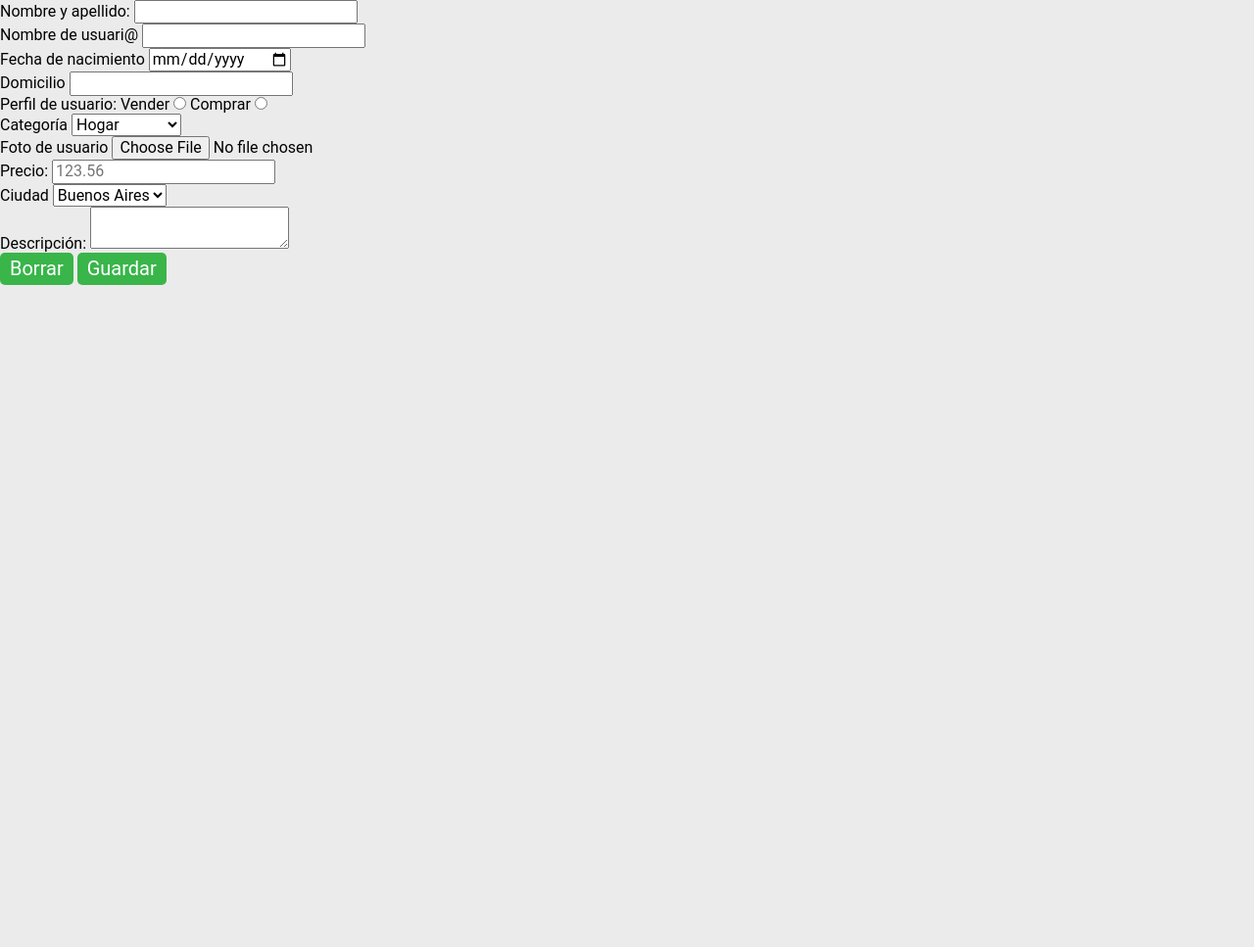
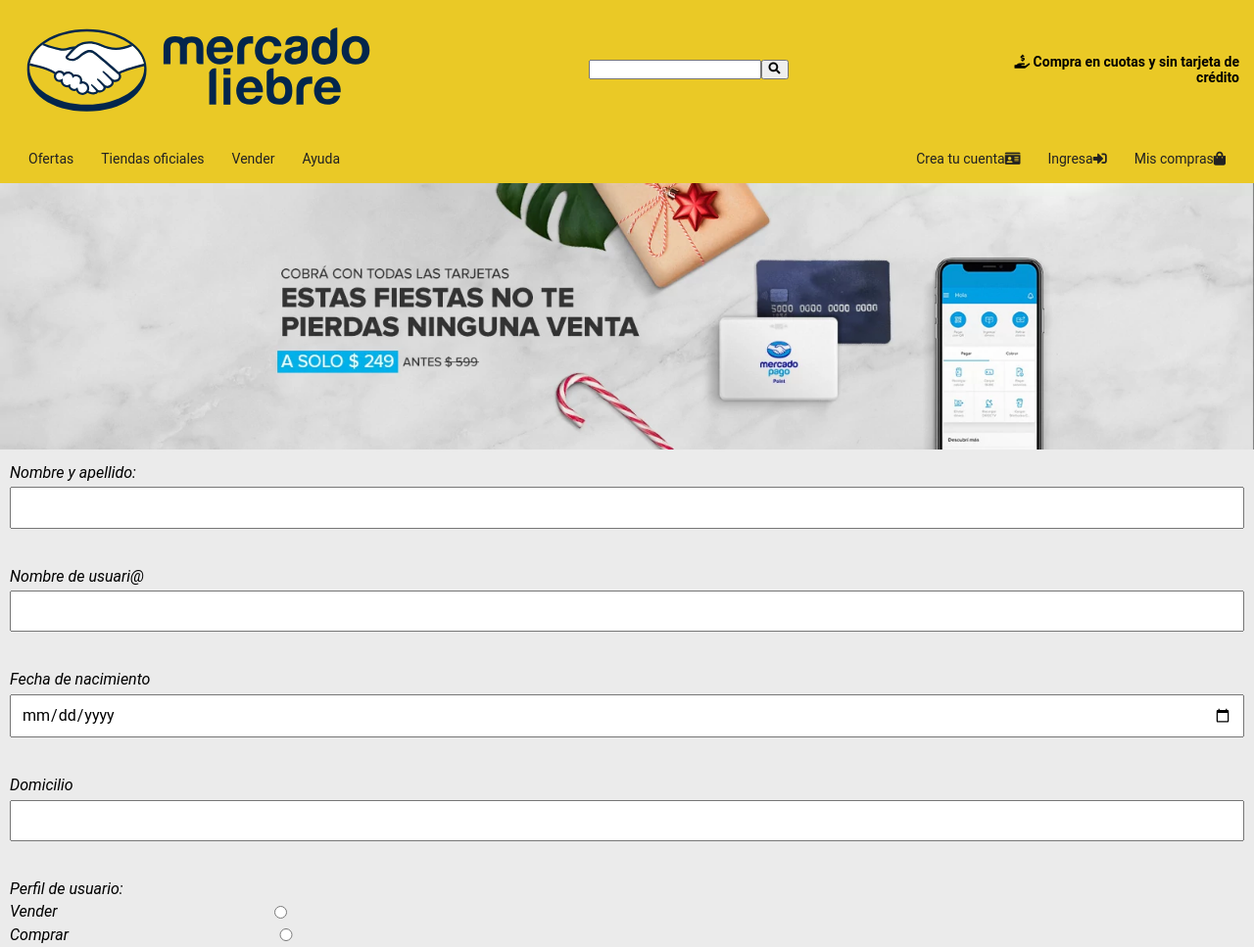
Before and after one commit to dmzapatas1/mercadoLiebre, a website: page views/register.html in a window 1280 px wide. Shown: the top 967 px of the page at 98% size. Before the commit the page ends 800 px from the top, so only its background shows below. Drawn offline with Linux system fonts and the light colour scheme.

Commit message:
modified: Home, login and register. Add: style for all

```diff
--- a/public/css/style.css
+++ b/public/css/style.css
@@ -14,12 +14,15 @@
     padding: 15px;
 }
 
+.main-header-top-bar{
+    display: flex;
+    flex-wrap: wrap;
+    align-items: center;
+}
 
-.logo-search{
-    display: flex;
-}
-.logo, .search-bar{
+.logo{
     width: 50%;
+    padding: 10px;
 }
 
 .copy-header{
@@ -34,12 +37,17 @@
     font-size: 24px;
     color:rgb(100, 100, 100);
 }
-.form{
+
+.form-search{
     font-size: 12px;
     border-radius: 4px;
     margin: 0;
+    display: flex;
+    justify-content: center;
+    width: 50%;
+    height: 25%;
+    padding: 10px;
 }
-
 
 .main-navbar{
     display: none;
@@ -182,41 +190,49 @@
 font-size: 25px;
 padding:0px 10px 0px 10px;
 }
-/* .create-form{
-    padding:20px 15px ;
+/* register */
+.control-form{
+    margin-bottom: 20px;
+    font-style: italic;
+    padding: 10px;
 }
 
-.control-form{
-    margin-bottom: 15px;
+.control-form input{
+    width: 100%;
+    padding: 10px;
 }
 .control-form label{
-    margin-bottom: 15px;
+    margin-bottom: 5px;
     font-style: italic;
-    display: block;
+    display: flex;
+    align-items: center;
 }
-.control{
-    width: 100%;
-    padding: 8px;
-} */
+
+.profile-options{
+    width: 40%;
+}
+
 
 .button-form{
-    background-color: #39b54a;
+    background-color:#03264C;
     border: none;
-    font-size: 20px;
-    color:white;
-    padding: 5px 10px;
+    font-size: 18px;
+    color:#ebebeb;
+    padding: 5px 8px;
     border-radius: 5px;
 }
-@media(min-width: 768px){
-    .main-header-top-bar{
-        display: flex;
-        justify-content: space-evenly;
+@media(min-width: 481px){
+
+    .logo{
+        width: 30%;
     }
+
     .copy-header{
-        max-width: 30%;
+        width: 20%;
         text-align: right;
-        width: 90%;
+        font-size: 14px;
     }
+
     .burger-menu{
         display: none;
     }
@@ -233,6 +249,11 @@
         margin: 0 5px;
     }
 
+    .main-navbar a{
+        font-size: 12px;
+        padding: 2px;
+    }
+
 /* main */
     .main .main-visit{
         flex-flow: row wrap;
@@ -247,7 +268,7 @@
     }
 }
 
-@media(min-width: 1200px){
+@media(min-width: 768px){
     .main-header-top-bar .main-navbar{
         max-width: 1200px;
         margin: auto;
@@ -255,13 +276,11 @@
     .main-header-top-bar{
         align-items: center;
     }
-    .logo{
-        width: 50%;
-    }
+
     .copy-header{
         margin: 0;
         max-width: 30%;
-        font-size: 24px;
+        font-size: 14px;
         font-weight: 400px;
         text-align: right;
     }
@@ -273,7 +292,7 @@
     }
 
     .main-navbar a{
-        font-size: 19px;
+        font-size: 14px;
     }
 
     .main .main-visit{
--- a/views/register.html
+++ b/views/register.html
@@ -12,6 +12,42 @@
     <link rel="stylesheet" href="/css/style.css">
 </head>
 <body>
+    <header class="main-header">
+        <div class="main-header-top-bar">
+                <img src="/images/logo-mercado-liebre.svg" class= "logo" alt="">
+
+                <form class="form-search" action="#" method="GET">
+                        <input type="search">
+                        <button class="search-icon"><i class="fa fa-search"></i></button>
+                    </form>
+                <h2 class= "copy-header">
+                    <i class="fas fa-hand-holding-usd"></i>
+                    Compra en cuotas y sin tarjeta de crédito
+                </h2>
+        </div>
+
+        <a href="#" class="burger-menu">
+            <i class="fas fa-bars"></i>
+        </a>
+        <nav class="main-navbar">
+            <ul class= "left-navbar">
+                <li><a href="#">Ofertas</a></li>
+                <li><a href="#">Tiendas oficiales</a></li>
+                <li><a href="#">Vender</a></li>
+                <li><a href="#">Ayuda</a></li>
+            </ul>
+            <ul class="right-navbar" style="list-style-type: none">
+                <li><a href="/register.html">Crea tu cuenta<i class="fas fa-id-card"></i></a></li>
+                <li><a href="/login.html">Ingresa<i class="fas fa-sign-in-alt"></i></a></li>
+                <li><a href="/miscompras.html">Mis compras<i class="fas fa-shopping-bag"></i></a></li>
+            </ul>
+        </nav>
+    </header>
+    <div class="home-banner">
+        <img src="/images/img-home-banner.jpg" class= "home-banner-img" alt="Home banner">
+    </div>
+
+    <main class= "main-register">
      <form action="/registrarse" method="POST" class="form-register">
         <div class="control-form">
             <label>Nombre y apellido:</label>
@@ -19,7 +55,7 @@
         </div>
         <div class="control-form">
             <label>Nombre de usuari@</label>
-            <input type="text" name="nombre" class="control">
+            <input type="text" name="usuario" class="control">
         </div>
         <div class="control-form">
             <label>Fecha de nacimiento</label>
@@ -27,14 +63,14 @@
         </div>
         <div class="control-form">
             <label>Domicilio</label>
-            <input type="text" name="nombre" class="control">
+            <input type="text" name="domicilio" class="control">
         </div>
         <div class="control-form">
             <label>Perfil de usuario:</label>
-            <label>Vender</label>
-            <input type="radio" name="perfil">
-            <label>Comprar</label>
-            <input type="radio" name="perfil">
+            <div class="profile-options">
+                <label>Vender<input type="radio" name="perfil"></label>
+                <label>Comprar<input type="radio" name="perfil"></label>
+            </div>
         </div>
         <div class="control-form">
             <label>Categoría</label>
@@ -42,7 +78,8 @@
                 <option value="hogar">Hogar</option>
                 <option value="electro">Electro</option>
                 <option value="indumentaria">Moda</option>
-                <option value="indumentaria">Jugueterería</option>
+                <option value="juguetería">Jugueterería</option>
+                <option value="vida sana">Vida sana</option>
             </select>
         </div>
         <div class="control-form">
@@ -50,26 +87,17 @@
             <input type="file" name="photo" accept=".jpg">
         </div>
         <div class="control-form">
-            <label>Precio:</label>
-            <input type="number" name="price" placeholder="123.56"  class="control">
+            <label>Contraseña</label>
+            <input type="password" name="contrasena" class="control">
+        </div>
+        <div class="control-form">
+            <label>Confirmar contraseña</label>
+            <input type="password" name="confirmar" class="control">
         </div>
 
-        <div class="control-form">
-            <label>Ciudad</label>
-            <select name="ciudad"  class="control">
-                <option value="ba">Buenos Aires</option>
-                <option value="ro">Rosario</option>
-                <option value="me">Medoza</option>
-            </select>
-        </div>
-        <div class="control-form">
-            <label>Descripción:</label>
-            <textarea name="descripcion"  class="control"></textarea>
-        </div>
-
-
+        <button type="submit" class="button-form">Enviar</button>
         <button type="reset" class="button-form">Borrar</button>
-        <button type="submit" class="button-form">Guardar</button>
     </form>
+</main>
 </body>
 </html>
```
Also changed, not shown: app.js (+8 -0 lines), views/home.html (+6 -11 lines), views/login.html (+54 -2 lines), 8 other files.
